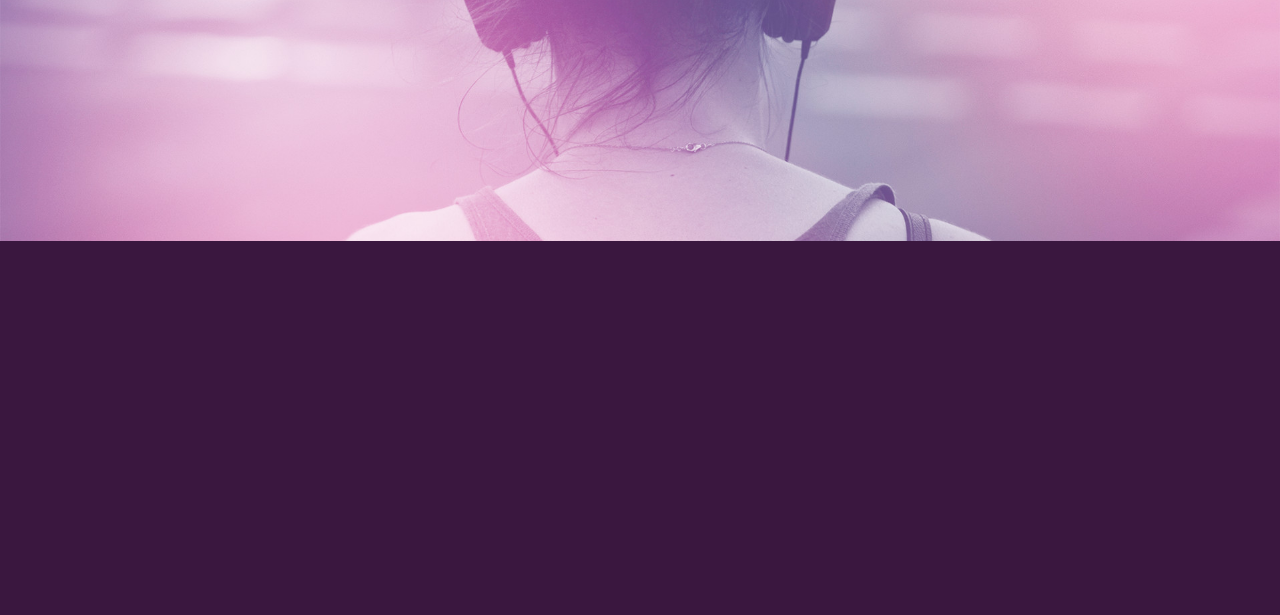
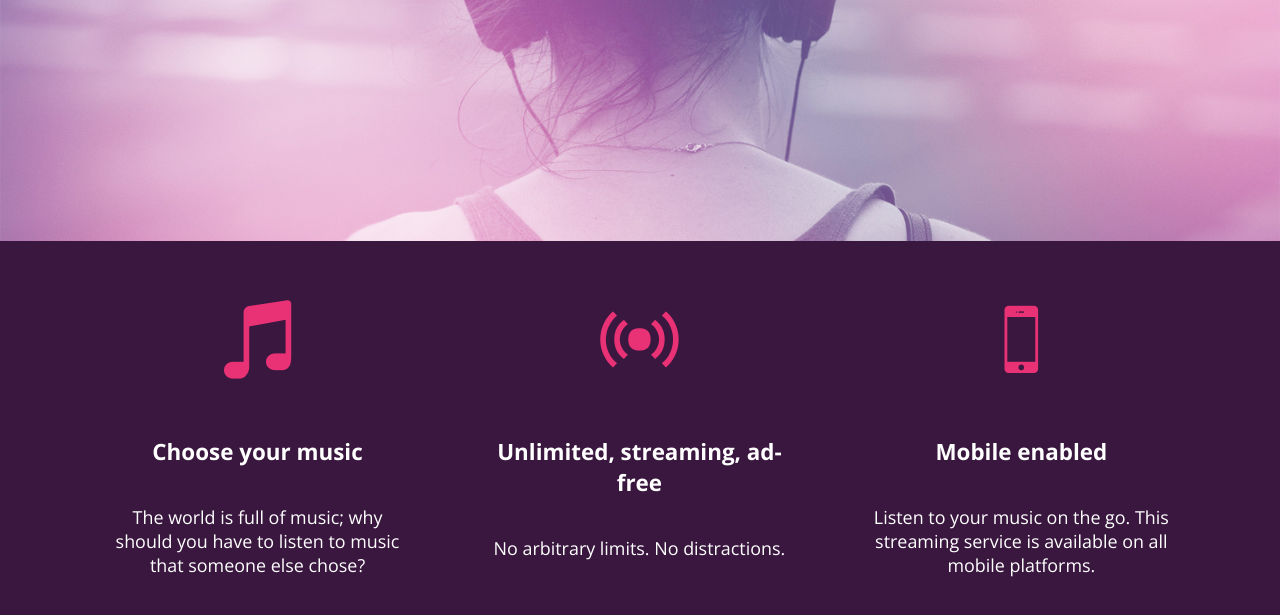
Before and after one commit to koricasimon/bloc-jams, a plain HTML site: page index.html in a window 1280 px wide. Shown: the part 481-1096 px from the top of the page. Drawn offline with nearby package versions, Linux system fonts and the light colour scheme.

Commit message:
DOM Scripting Events

```diff
--- a/index.html
+++ b/index.html
@@ -21,8 +21,6 @@
                 <a href="collection.html" class="navbar-link">Collection</a>
             </div>
         </nav>
-</body>
- <body>
         <section class="hero-content">
             <h1 class="hero-title">Turn the music up!</h3>
         </section>
@@ -48,6 +46,7 @@
             <p class="point-description">Listen to your music on the go. This streaming service is                                          available on all mobile platforms.</p>
         </div>
     </section>
+    <script src="scripts/utilities.js"></script>
     <script src="scripts/landing.js"></script>
  </body>
 
--- a/scripts/landing.js
+++ b/scripts/landing.js
@@ -1,14 +1,26 @@
-var animatePoints = function() {
-    var points = document.getElementsByClassName('point');
+var pointsArray = document.getElementsByClassName('point');
 
-    var revealPoint = function(index) {
-        points[index].style.opacity = 1;
-        points[index].style.transform = "scaleX(1) translateY(0)";
-        points[index].style.msTransform = "scaleX(1) translateY(0)";
-        points[index].style.WebkitTransform = "scaleX(1) translateY(0)";
+var revealPoint = function(point) {
+        point.style.opacity = 1;
+        point.style.transform = "scaleX(1) translateY(0)";
+        point.style.msTransform = "scaleX(1) translateY(0)";
+        point.style.WebkitTransform = "scaleX(1) translateY(0)";
+    };
+
+var animatePoints = function(points) {
+    forEach(points, revealPoint);
+};
+
+window.onload = function() {
+
+    if (window.innerHeight > 950) {
+        animatePoints(pointsArray);
     }
 
-    for loop(var i = 0; i < points.length; i++) {
-        revealPoint(i);
-    }
-};
+    window.addEventListener("scroll", function(event) {
+
+        if (pointsArray[0].getBoundingClientRect().top <= 500) {
+            animatePoints(pointsArray);
+        }
+    });
+}
--- /dev/null
+++ b/scripts/utilities.js
@@ -0,0 +1,5 @@
+function forEach(array, callback) {
+    for (var i = 0; i < array.length; i++) {
+        callback(array[i]);
+    }
+}
```
